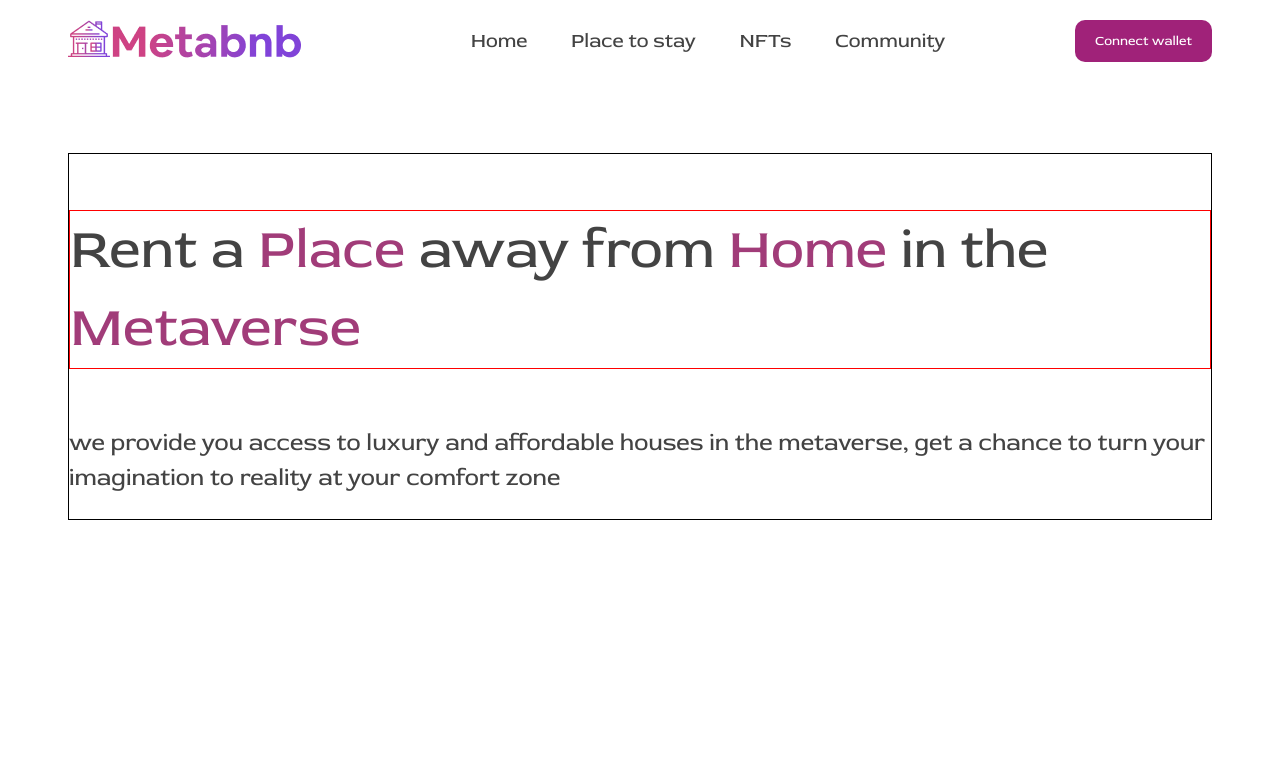
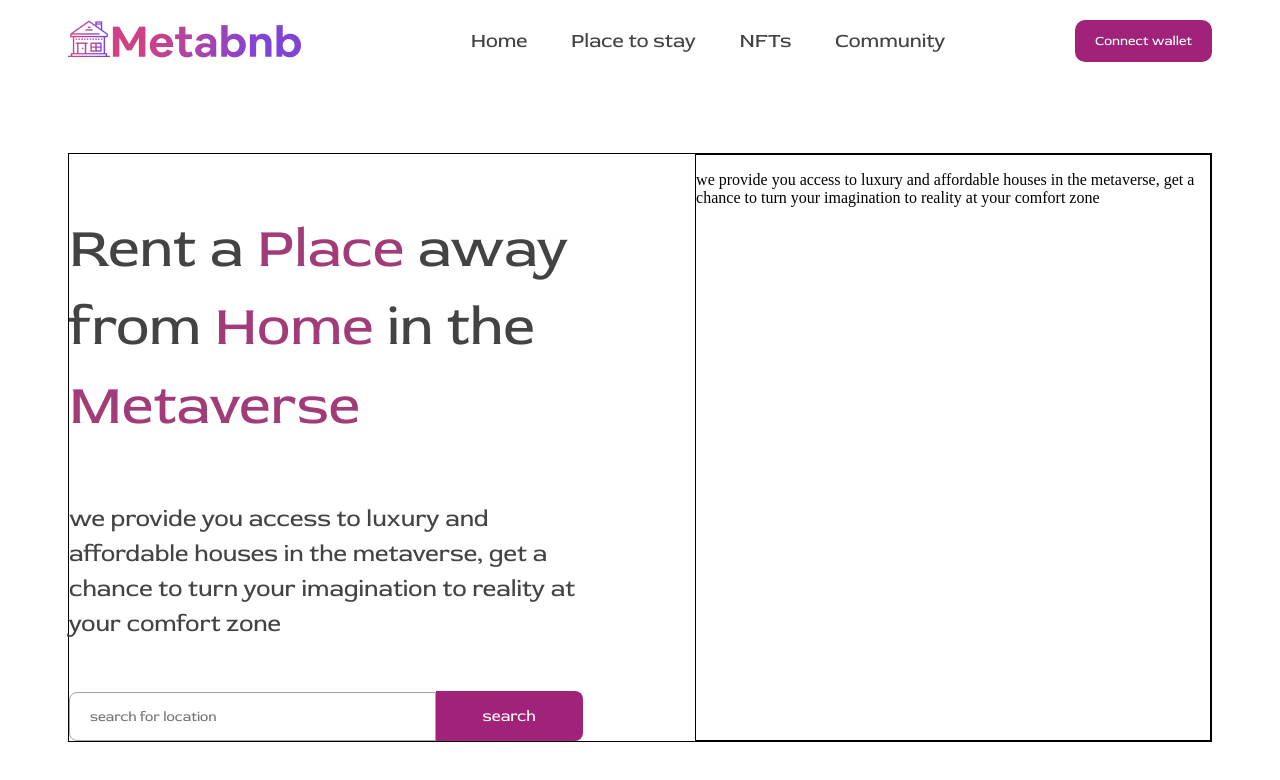
Before and after one commit to EmmanuelAKpan013/metabnb, a React (Create React App) app: page / in a window 1280 px wide. Shown: the top 780 px of the page. Built offline with nearby package versions, Linux system fonts and the light colour scheme.

Commit message:
feat: hero section Update

```diff
--- a/src/pages/HomePage.css
+++ b/src/pages/HomePage.css
@@ -1,5 +1,6 @@
 .homepage-hero {
   display: flex;
+  justify-content: space-between;
   margin: 80px 60px 0 60px;
   border: 1px solid black;
 }
@@ -11,15 +12,63 @@
   font-size: 24px;
   line-height: 35px;
   color: #434343;
+  width: 45%;
+  /* border: 1px solid red; */
 }
 
 .homepage-hero-rent {
   font-size: 56px;
   line-height: 140%;
   color: #434343;
-  border: 1px solid red;
+  /* border: 1px solid red; */
 }
 
 .purple-text {
   color: #a13c79;
 }
+
+.hero-search-section {
+  margin-top: 50px;
+}
+
+.hero-search-section form {
+  display: flex;
+  justify-content: center;
+  align-items: center;
+  height: 50px;
+}
+
+.search-location-field {
+  background: rgba(247, 247, 247, 0.1);
+  border: 1px solid #a3a3a3;
+  border-radius: 8px 0px 0px 8px;
+  height: 90.9%;
+  width: 70%;
+  padding-left: 20px;
+  font-family: "Red Rose";
+  font-style: normal;
+  font-weight: 400;
+  font-size: 14px;
+  line-height: 130%;
+  color: #b8b8b8;
+}
+
+.searchbtn {
+  background: linear-gradient(90deg, #a02279 11.45%, #a02279 11.46%);
+  border-radius: 0px 8px 8px 0px;
+  font-family: "Red Rose";
+  font-style: normal;
+  font-weight: 400;
+  font-size: 16px;
+  line-height: 19px;
+  text-align: center;
+  color: #ffffff;
+  height: 100%;
+  width: 30%;
+  border: none;
+}
+
+.homepage-hero-images {
+  width: 45%;
+  border: 1px solid black;
+}
--- a/src/pages/HomePage.jsx
+++ b/src/pages/HomePage.jsx
@@ -8,7 +8,6 @@ function HomePage() {
         <NavBar />
       </div>
       <div className="homepage-hero">
-        <div>
         <div className="hero-rent-text">
           <p className="homepage-hero-rent">
             Rent a <span className="purple-text">Place</span> away from
@@ -17,12 +16,31 @@ function HomePage() {
           </p>
           <p>
             we provide you access to luxury and affordable houses in the
-              metaverse, get a chance to turn your imagination to reality at
-              your comfort zone
+            metaverse, get a chance to turn your imagination to reality at your
+            comfort zone
+          </p>
+          <div className="hero-search-section">
+            <form action="">
+              <input
+                type="text"
+                name="searchlocation"
+                id="searchlocation"
+                placeholder="search for location"
+                className="search-location-field"
+              />
+              <button type="submit" className="searchbtn">
+                search
+              </button>
+            </form>
+          </div>
+        </div>
+        <div className="homepage-hero-images">
+          <p>
+            we provide you access to luxury and affordable houses in the
+            metaverse, get a chance to turn your imagination to reality at your
+            comfort zone
           </p>
         </div>
-        </div>
-        <div></div>
       </div>
     </>
   );
```
Lines whose indentation alone changed are shown as unchanged.
